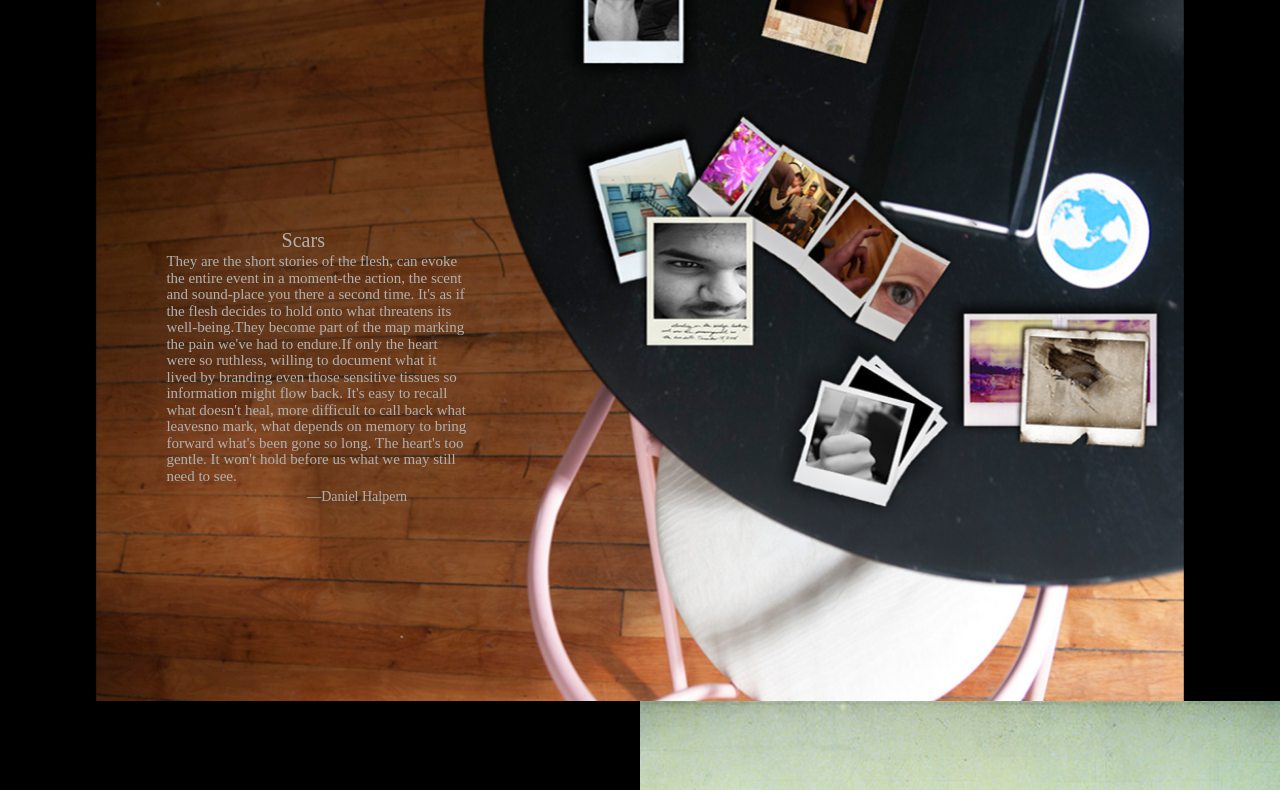
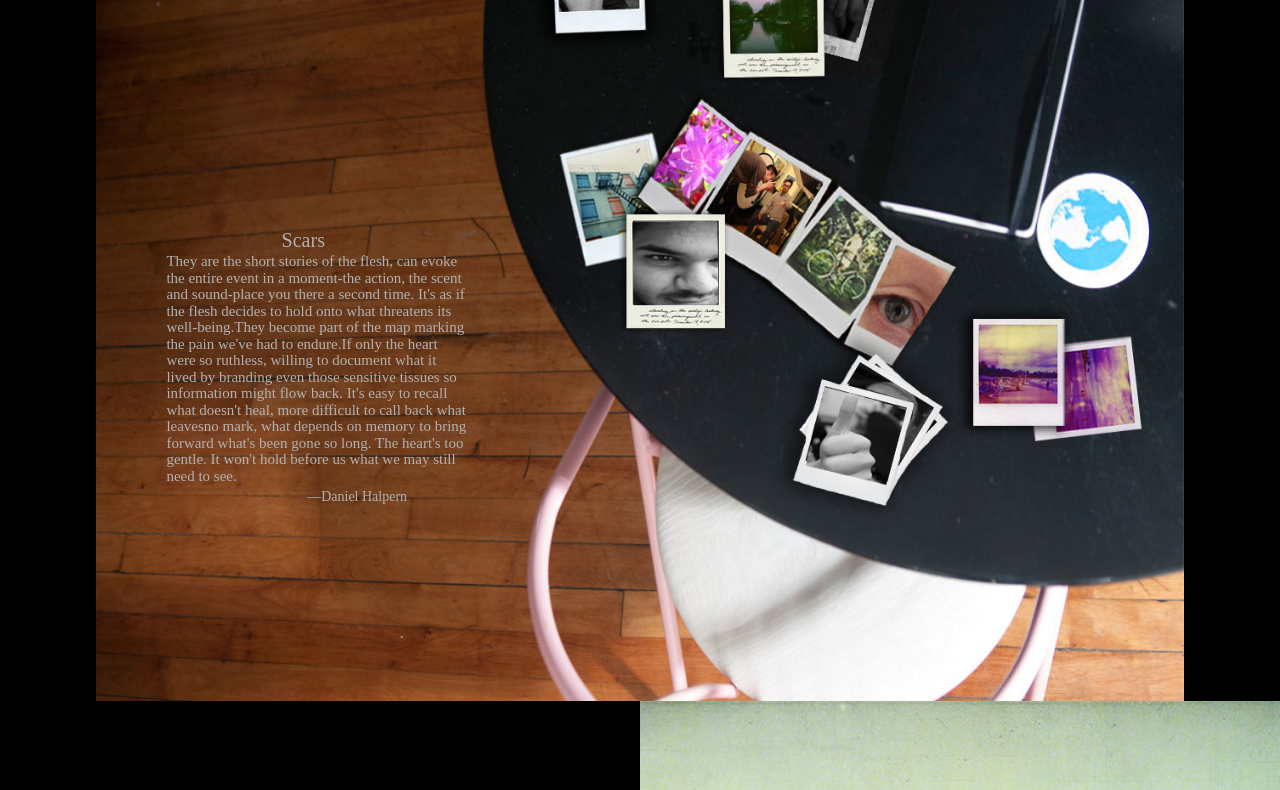
Before and after one commit to jtreinke/CicatrixBeauty, a plain HTML site: page index.html in a window 1280 px wide. Shown: the part 99-889 px from the top of the page. Drawn offline with Linux system fonts and the light colour scheme.

Commit message:
added edited homepage jp and changed the image name so it would direct to the new image

```diff
--- a/css/default.css
+++ b/css/default.css
@@ -21,7 +21,7 @@ body { /* to ensure that there are no white borders around web page */
 	height: 100%;
 	z-index: 9;
 	margin-top: 0px;
-	background:url("../images/homepage1.png") no-repeat center center;
+	background:url("../images/homepage2.jpg") no-repeat center center;
 	background-size: 85%;
 }
 
```
Also changed, not shown: images/homepage2.jpg (added).
